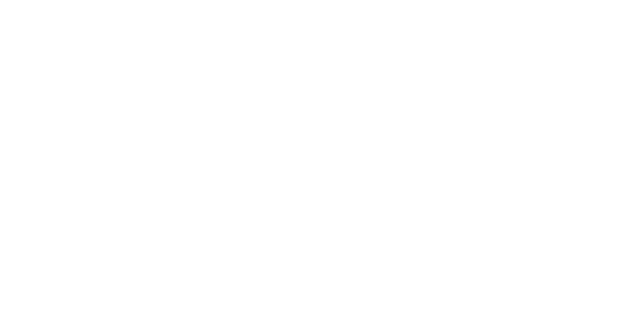
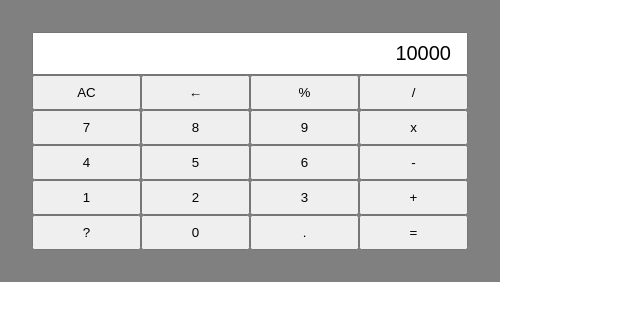
Before and after one commit to Metzeler-Tumamak/calculator, a plain HTML site: page index.html in a window 1280 px wide. Shown: the whole page, without its empty margins (0-640 px from the left). Drawn offline with Linux system fonts and the light colour scheme.

Commit message:
Add calculator elements

```diff
--- a/index.html
+++ b/index.html
@@ -7,6 +7,41 @@
     <link rel="stylesheet" href="./styles.css" />
   </head>
   <body>
+    <div id="container">
+      <input type="number" value="10000" />
+      <div id="buttons">
+        <div class="flex">
+          <button>AC</button>
+          <button>←</button>
+          <button>%</button>
+          <button>/</button>
+        </div>
+        <div class="flex">
+          <button>7</button>
+          <button>8</button>
+          <button>9</button>
+          <button>x</button>
+        </div>
+        <div class="flex">
+          <button>4</button>
+          <button>5</button>
+          <button>6</button>
+          <button>-</button>
+        </div>
+        <div class="flex">
+          <button>1</button>
+          <button>2</button>
+          <button>3</button>
+          <button>+</button>
+        </div>
+        <div class="flex">
+          <button>?</button>
+          <button>0</button>
+          <button>.</button>
+          <button>=</button>
+        </div>
+      </div>
+    </div>
     <script src="./script.js"></script>
   </body>
 </html>
--- a/styles.css
+++ b/styles.css
@@ -7,3 +7,25 @@
 body {
   min-height: 100vh;
 }
+
+.flex {
+  display: flex;
+}
+
+#container {
+  width: 500px;
+  background-color: grey;
+  padding: 32px;
+}
+
+input {
+  text-align: right;
+  width: 100%;
+  padding: 8px 0;
+  font-size: 20px;
+}
+
+button {
+  width: 100%;
+  padding: 8px;
+}
```
